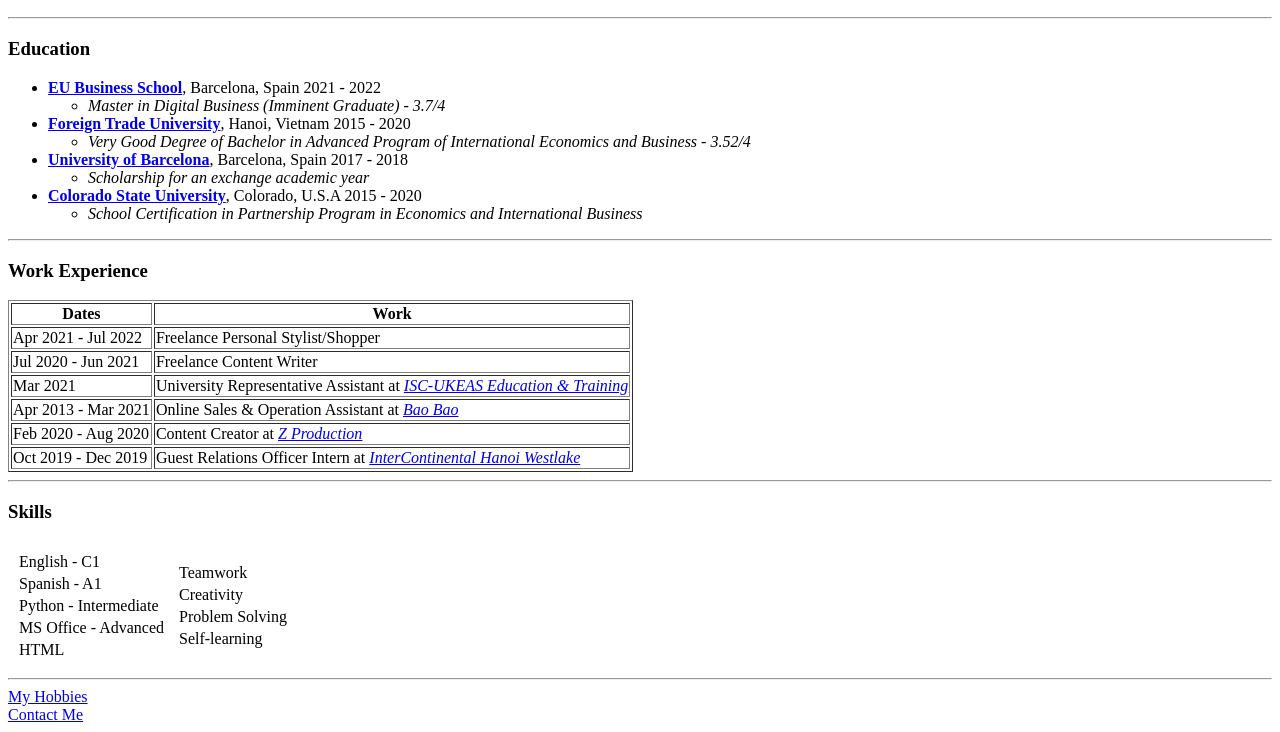
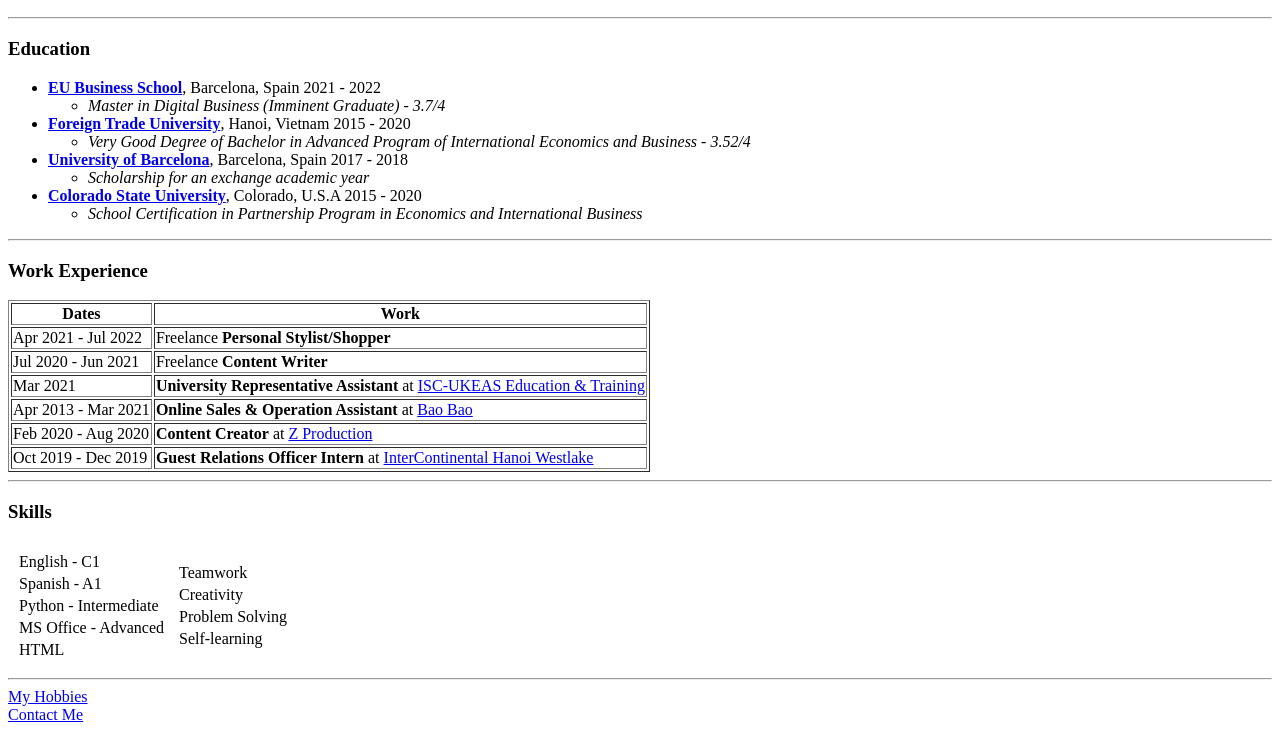
Before and after one commit to trngdothuy/cv, a plain HTML site: page index.html in a window 1280 px wide. Shown: the part 153-885 px from the top of the page. Drawn offline with Linux system fonts and the light colour scheme.

Commit message:
Update index.html

```diff
--- a/index.html
+++ b/index.html
@@ -48,27 +48,27 @@
     <tbody>
       <tr>
         <td>Apr 2021 - Jul 2022</td>
-        <td>Freelance Personal Stylist/Shopper</td>
+        <td>Freelance <b>Personal Stylist/Shopper</b></td>
       </tr>
       <tr>
         <td>Jul 2020 - Jun 2021</td>
-        <td>Freelance Content Writer </td>
+        <td>Freelance <b>Content Writer</b></td>
       </tr>
       <tr>
         <td>Mar 2021</td>
-        <td>University Representative Assistant at <em><a href="https://www.isc-intake.com/">ISC-UKEAS Education & Training</a></em></td>
+        <td><b>University Representative Assistant</b> at <a href="https://www.isc-intake.com/">ISC-UKEAS Education & Training</a></td>
       </tr>
       <tr>
         <td>Apr 2013 - Mar 2021</td>
-        <td>Online Sales & Operation Assistant at <em><a href="https://www.facebook.com/baobaobabygoods/">Bao Bao</a></em></td>
+        <td><b>Online Sales & Operation Assistant</b> at <a href="https://www.facebook.com/baobaobabygoods/">Bao Bao</a></td>
       </tr>
       <tr>
         <td>Feb 2020 - Aug 2020</td>
-        <td>Content Creator at <em><a href="https://www.facebook.com/zproductionvn">Z Production</a></em></td>
+        <td><b>Content Creator</b> at <a href="https://www.facebook.com/zproductionvn">Z Production</a></td>
       </tr>
       <tr>
         <td>Oct 2019 - Dec 2019</td>
-        <td>Guest Relations Officer Intern at <em><a href="http://hanoi.intercontinental.com/">InterContinental Hanoi Westlake</a></em></td>
+        <td><b>Guest Relations Officer Intern</b> at <a href="http://hanoi.intercontinental.com/">InterContinental Hanoi Westlake</a></td>
       </tr>
     </tbody>
   </table>
```
